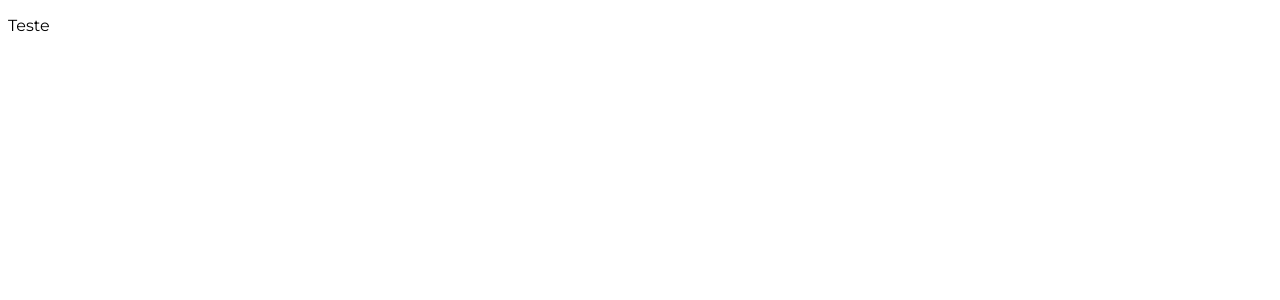
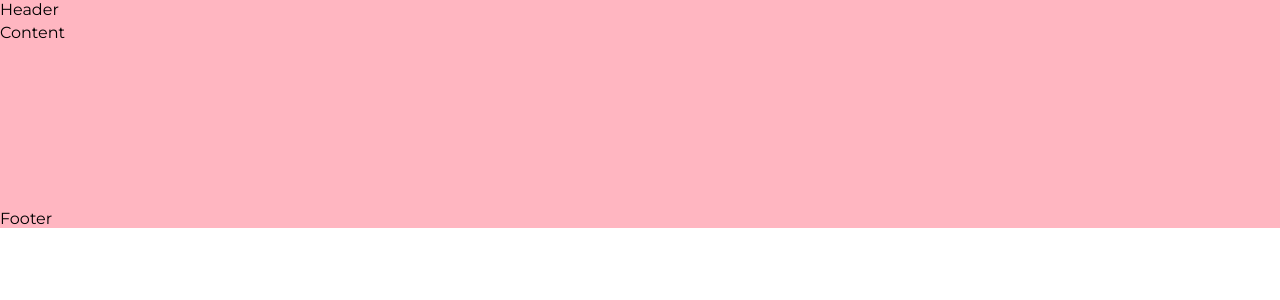
Before and after one commit to edupezz/Cubos, a React (Vite) app: page / in a window 1280 px wide. Shown: the top 300 px of the page. Built offline with nearby package versions, Linux system fonts and the light colour scheme.

Commit message:
Created main grid

```diff
--- a/src/App.tsx
+++ b/src/App.tsx
@@ -1,10 +1,14 @@
+
+import { MainContainer } from "./AppStyles"
 
 function App() {
 
   return (
-    <>
-      <p>Teste</p>
-    </>
+    <MainContainer>
+      <div style={{gridArea: 'header'}}>Header</div>
+      <div style={{gridArea: 'content'}}>Content</div>
+      <div style={{gridArea: 'footer'}}>Footer</div>
+    </MainContainer>
   )
 }
 
--- a/src/AppStyles.ts
+++ b/src/AppStyles.ts
@@ -0,0 +1,13 @@
+import styled from "styled-components";
+
+export const MainContainer = styled.main`
+
+    background-color: lightpink;
+    height: 100%;
+    display: grid;
+    grid-template: 10% 10fr 1fr / 1fr;
+    grid-template-areas:
+        "header"
+        "content"
+        "footer";
+`
--- a/src/GlobalStyles.ts
+++ b/src/GlobalStyles.ts
@@ -16,5 +16,7 @@ export const GlobalStyles = createGlobalStyle`
 
   body {
     font-size: 1.6rem;
+    margin: 0;
+    padding: 0;
   }
 `;
```
